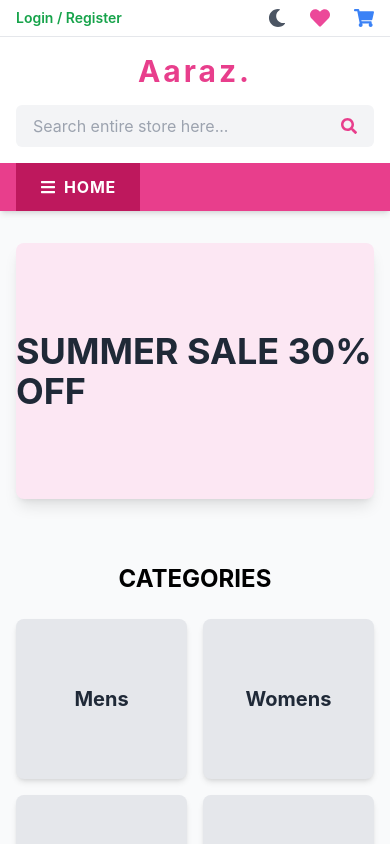
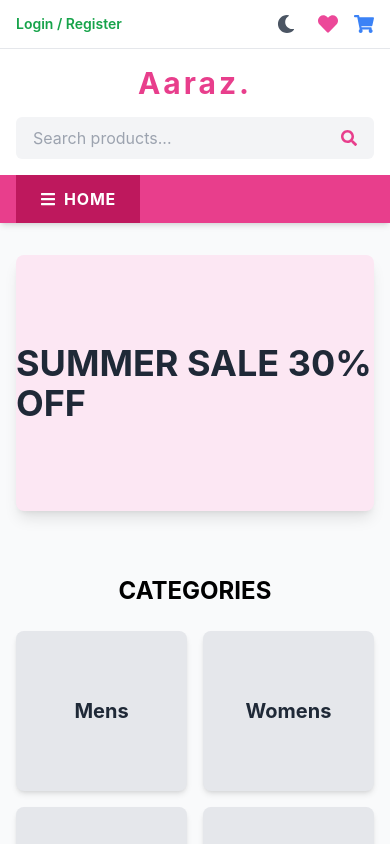
Before and after one commit to ishusharma-7/E-Commerce-Aaraz, a React (Vite) app: page / in a window 390 px wide. Shown: the top 844 px of the page. Built offline with nearby package versions, Linux system fonts and the light colour scheme; the HTML template or start-up script is replaced by a standard one.

Commit message:
update navbar functionality make it mobile firendly

```diff
--- a/src/components/layout/Navbar.jsx
+++ b/src/components/layout/Navbar.jsx
@@ -1,39 +1,89 @@
-import { useContext } from 'react';
-import { Link } from 'react-router-dom';
+import { useContext, useState, useEffect, useRef } from 'react';
+import { Link, useNavigate } from 'react-router-dom';
 import { AppContext } from '../../context/AppContext';
-import { FaMoon, FaSun, FaHeart, FaShoppingCart, FaBars, FaSearch, FaUser, FaCheckSquare } from 'react-icons/fa';
+import { motion, AnimatePresence } from 'framer-motion'; // Added AnimatePresence for the toggle
+import {
+  FaMoon, FaSun, FaHeart, FaShoppingCart,
+  FaBars, FaSearch, FaUser, FaChevronRight, FaCreditCard, FaTimes
+} from 'react-icons/fa';
 
 export default function Navbar() {
   const { theme, toggleTheme, user, logout, cart, wishlist } = useContext(AppContext);
+  const [isMenuOpen, setIsMenuOpen] = useState(false);
+  const menuRef = useRef(null);
+  const navigate = useNavigate();
+
   const categories = ['Mens', 'Womens', 'Boys', 'Girls', 'Kids'];
 
+  const toggleMenu = (e) => {
+    e.stopPropagation();
+    setIsMenuOpen(!isMenuOpen);
+  };
+
+  const closeMenu = () => setIsMenuOpen(false);
+
+  const handleHomeClick = (e) => {
+    e.preventDefault();
+    toggleMenu(e);
+    navigate('/');
+  };
+
+  useEffect(() => {
+    const handleClickOutside = (event) => {
+      if (menuRef.current && !menuRef.current.contains(event.target)) {
+        closeMenu();
+      }
+    };
+    document.addEventListener('mousedown', handleClickOutside);
+    return () => document.removeEventListener('mousedown', handleClickOutside);
+  }, []);
+
   return (
-    <header className="bg-white dark:bg-gray-900 shadow-md sticky top-0 z-50 transition-colors">
-      {/* Top Bar */}
+    <header className="bg-white dark:bg-gray-900 shadow-md sticky top-0 z-50 transition-colors duration-300">
+      {/* Top Bar - Now fully responsive for Mobile */}
       <div className="container mx-auto px-4 py-2 flex justify-between items-center text-sm border-b dark:border-gray-700">
-        <div className="flex gap-4">
+        <div className="flex gap-3 sm:gap-4">
           {user ? (
             <button onClick={logout} className="text-red-500 font-semibold hover:text-red-700 transition">Logout</button>
           ) : (
             <Link to="/auth" className="text-green-600 font-semibold hover:text-green-800 transition">Login / Register</Link>
           )}
         </div>
-        <div className="flex items-center gap-6">
-          <button onClick={toggleTheme} className="text-gray-600 dark:text-gray-300 text-lg hover:rotate-12 transition-transform">
-            {theme === 'light' ? <FaMoon /> : <FaSun />}
+
+        <div className="flex items-center gap-4 sm:gap-6">
+          {/* Animated Theme Toggle */}
+          <button
+            onClick={toggleTheme}
+            className="relative flex items-center justify-center w-8 h-8 text-gray-600 dark:text-yellow-400 text-lg overflow-hidden focus:outline-none"
+          >
+            <AnimatePresence mode="wait" initial={false}>
+              <motion.div
+                key={theme}
+                initial={{ y: 30, opacity: 0, rotate: 40 }}
+                animate={{ y: 0, opacity: 1, rotate: 0 }}
+                exit={{ y: -30, opacity: 0, rotate: -40 }}
+                transition={{ duration: 0.3, ease: "easeInOut" }}
+              >
+                {theme === 'light' ? <FaMoon /> : <FaSun />}
+              </motion.div>
+            </AnimatePresence>
           </button>
-          <Link to="/wishlist" className="relative text-pink-500 text-xl">
+
+          {/* Wishlist Logo - Now visible on Mobile */}
+          <Link to="/wishlist" onClick={closeMenu} className="flex relative text-pink-500 text-xl hover:scale-110 transition-transform">
             <FaHeart />
             {wishlist.length > 0 && (
-              <span className="absolute -top-2 -right-2 bg-red-500 text-white text-[10px] rounded-full h-4 w-4 flex items-center justify-center">
+              <span className="absolute -top-2 -right-2 bg-red-500 text-white text-[10px] font-bold rounded-full h-4 w-4 flex items-center justify-center">
                 {wishlist.length}
               </span>
             )}
           </Link>
-          <Link to="/cart" className="relative text-blue-500 text-xl">
+
+          {/* Cart Logo - Now visible on Mobile */}
+          <Link to="/cart" onClick={closeMenu} className="flex relative text-blue-500 text-xl hover:scale-110 transition-transform">
             <FaShoppingCart />
             {cart.length > 0 && (
-              <span className="absolute -top-2 -right-2 bg-red-500 text-white text-[10px] rounded-full h-4 w-4 flex items-center justify-center">
+              <span className="absolute -top-2 -right-2 bg-red-500 text-white text-[10px] font-bold rounded-full h-4 w-4 flex items-center justify-center">
                 {cart.length}
               </span>
             )}
@@ -41,57 +91,69 @@ export default function Navbar() {
         </div>
       </div>
 
-      {/* Main Logo & Search */}
+      {/* Main Bar */}
       <div className="container mx-auto px-4 py-4 flex flex-col md:flex-row justify-between items-center gap-4">
-        <Link to="/" className="text-3xl font-bold text-primary tracking-widest">Aaraz.</Link>
+        <Link to="/" className="text-3xl font-bold text-primary tracking-widest" onClick={closeMenu}>Aaraz.</Link>
         <div className="flex w-full md:w-1/2 bg-gray-100 dark:bg-gray-800 rounded-md p-2 border border-transparent focus-within:border-primary transition-all">
-          <input
-            type="text"
-            placeholder="Search entire store here..."
-            className="bg-transparent w-full outline-none px-2 text-gray-700 dark:text-gray-200"
-          />
-          <button className="text-primary px-2"><FaSearch /></button>
+          <input type="text" placeholder="Search products..." className="bg-transparent w-full outline-none px-2 text-gray-700 dark:text-gray-200" />
+          <button className="text-primary px-2 hover:scale-110 transition-transform"><FaSearch /></button>
         </div>
       </div>
 
-      {/* Primary Navigation */}
+      {/* Primary Nav */}
       <div className="bg-primary text-white">
         <div className="container mx-auto px-4 flex items-center">
 
-          {/* Home Burger Button */}
-          <div className="relative group">
-            <Link
-              to="/"
-              className="flex items-center gap-2 py-3 px-6 bg-pink-700 hover:bg-pink-800 transition-colors font-bold uppercase tracking-wider"
+          <div className="relative" ref={menuRef}>
+            <button
+              onClick={handleHomeClick}
+              className={`flex items-center gap-2 py-3 px-6 transition-colors font-bold uppercase tracking-wider ${isMenuOpen ? 'bg-pink-900' : 'bg-pink-700 hover:bg-pink-800'}`}
             >
-              <FaBars /> Home
-            </Link>
+              {isMenuOpen ? <FaTimes /> : <FaBars />} Home
+            </button>
 
-            {/* Dropdown Menu - Simplified with Utility Links */}
-            <div className="absolute hidden group-hover:flex flex-col bg-white dark:bg-gray-800 text-gray-800 dark:text-gray-200 shadow-2xl w-56 z-[100] border-t-2 border-primary">
-              <Link to="/account" className="px-4 py-3 border-b dark:border-gray-700 hover:bg-gray-50 dark:hover:bg-gray-700 hover:text-primary transition-colors flex items-center gap-3">
-                <FaUser className="text-sm opacity-70" /> My Account
+            <div className={`${isMenuOpen ? 'flex' : 'hidden'} flex-col absolute bg-white dark:bg-gray-800 text-gray-800 dark:text-gray-200 shadow-2xl w-64 z-[100] border-t-4 border-pink-900 animate-in fade-in zoom-in-95 duration-150`}>
+
+              <Link to="/account" onClick={closeMenu} className="flex items-center justify-between px-4 py-4 border-b dark:border-gray-700 hover:bg-gray-50 dark:hover:bg-gray-700 hover:text-primary transition-colors">
+                <span className="flex items-center gap-3"><FaUser className="text-xs" /> My Account</span>
+                <FaChevronRight className="text-[10px] opacity-30" />
               </Link>
-              <Link to="/checkout" className="px-4 py-3 border-b dark:border-gray-700 hover:bg-gray-50 dark:hover:bg-gray-700 hover:text-primary transition-colors flex items-center gap-3">
-                <FaCheckSquare className="text-sm opacity-70" /> Checkout
+
+              <Link to="/checkout" onClick={closeMenu} className="flex items-center justify-between px-4 py-4 border-b dark:border-gray-700 hover:bg-gray-50 dark:hover:bg-gray-700 hover:text-primary transition-colors">
+                <span className="flex items-center gap-3"><FaCreditCard className="text-xs" /> Checkout</span>
+                <FaChevronRight className="text-[10px] opacity-30" />
               </Link>
-              <Link to="/cart" className="px-4 py-3 border-b dark:border-gray-700 hover:bg-gray-50 dark:hover:bg-gray-700 hover:text-primary transition-colors flex items-center gap-3">
-                <FaShoppingCart className="text-sm opacity-70 text-blue-500" /> My Cart ({cart.length})
+
+              <Link to="/wishlist" onClick={closeMenu} className="flex items-center justify-between px-4 py-4 border-b dark:border-gray-700 hover:bg-gray-50 dark:hover:bg-gray-700 hover:text-primary transition-colors">
+                <span className="flex items-center gap-3"><FaHeart className="text-xs text-pink-500" /> My Wishlist</span>
+                <span className="text-xs bg-primary text-white px-2 py-0.5 rounded-full">{wishlist.length}</span>
               </Link>
-              <Link to="/wishlist" className="px-4 py-3 hover:bg-gray-50 dark:hover:bg-gray-700 hover:text-primary transition-colors flex items-center gap-3">
-                <FaHeart className="text-sm opacity-70 text-pink-500" /> My Wishlist ({wishlist.length})
+
+              <Link to="/cart" onClick={closeMenu} className="flex items-center justify-between px-4 py-4 border-b dark:border-gray-700 hover:bg-gray-50 dark:hover:bg-gray-700 hover:text-primary transition-colors">
+                <span className="flex items-center gap-3"><FaShoppingCart className="text-xs text-blue-500" /> My Cart</span>
+                <span className="text-xs bg-blue-500 text-white px-2 py-0.5 rounded-full">{cart.length}</span>
               </Link>
+
+              <div className="md:hidden">
+                <div className="bg-gray-100 dark:bg-gray-900 px-4 py-2 text-[10px] font-black text-gray-400 uppercase tracking-widest">Shop Categories</div>
+                {categories.map(cat => (
+                  <Link
+                    key={cat}
+                    to={`/category/${cat.toLowerCase()}`}
+                    onClick={closeMenu}
+                    className="flex items-center justify-between px-4 py-4 border-b dark:border-gray-700 hover:bg-gray-50 dark:hover:bg-gray-700 hover:text-primary transition-colors"
+                  >
+                    {cat}
+                    <FaChevronRight className="text-[10px] opacity-30" />
+                  </Link>
+                ))}
+              </div>
             </div>
           </div>
 
-          {/* Dedicated Category Links */}
           <nav className="hidden md:flex gap-8 ml-8">
             {categories.map(cat => (
-              <Link
-                key={cat}
-                to={`/category/${cat.toLowerCase()}`}
-                className="py-3 font-semibold hover:text-pink-200 transition-colors relative group"
-              >
+              <Link key={cat} to={`/category/${cat.toLowerCase()}`} className="py-3 font-semibold hover:text-pink-200 transition-colors relative group">
                 {cat}'s
                 <span className="absolute bottom-2 left-0 w-0 h-0.5 bg-pink-200 transition-all group-hover:w-full"></span>
               </Link>
```
